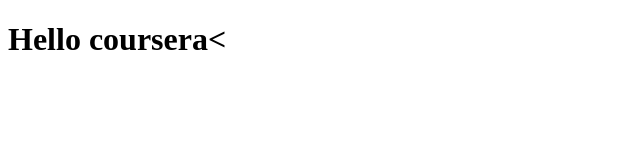
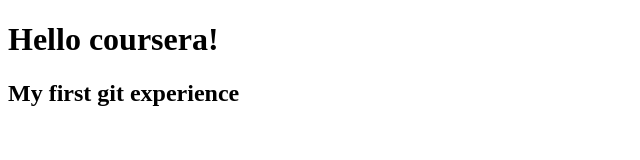
Before and after one commit to snu28/coursera-test, a plain HTML site: page site/index.html in a window 1280 px wide. Shown: the whole page, without its empty margins (0-640 px from the left). Drawn offline with Linux system fonts and the light colour scheme.

Commit message:
small addition to our page

```diff
--- a/site/index.html
+++ b/site/index.html
@@ -6,6 +6,7 @@
 	<title>Hello Coursera</title>
 </head>
 <body>
-<h1>Hello coursera<</h1>
+<h1>Hello coursera!</h1>
+<h2>My first git experience</h2>
 </body>
 </html>
```
